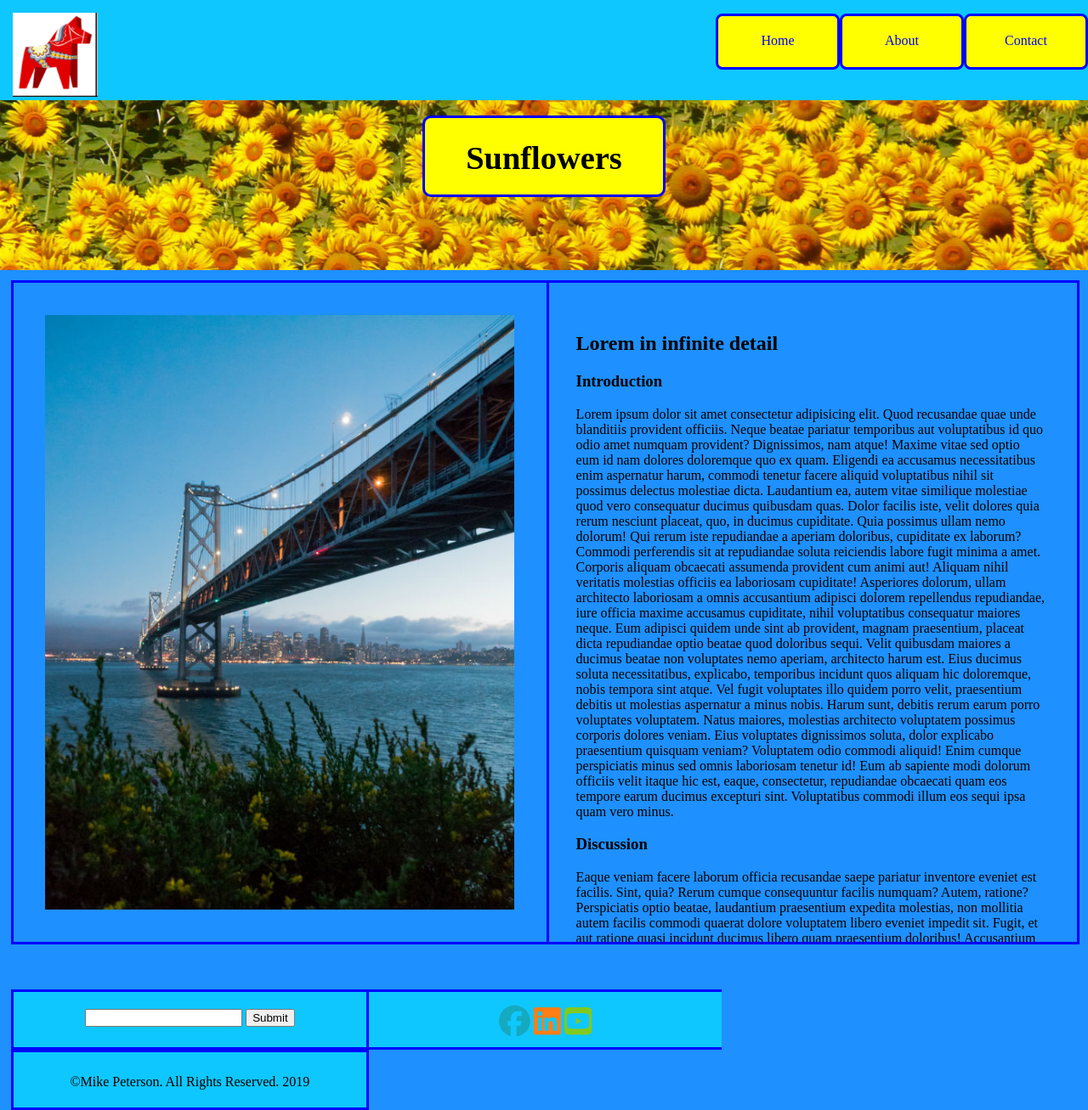
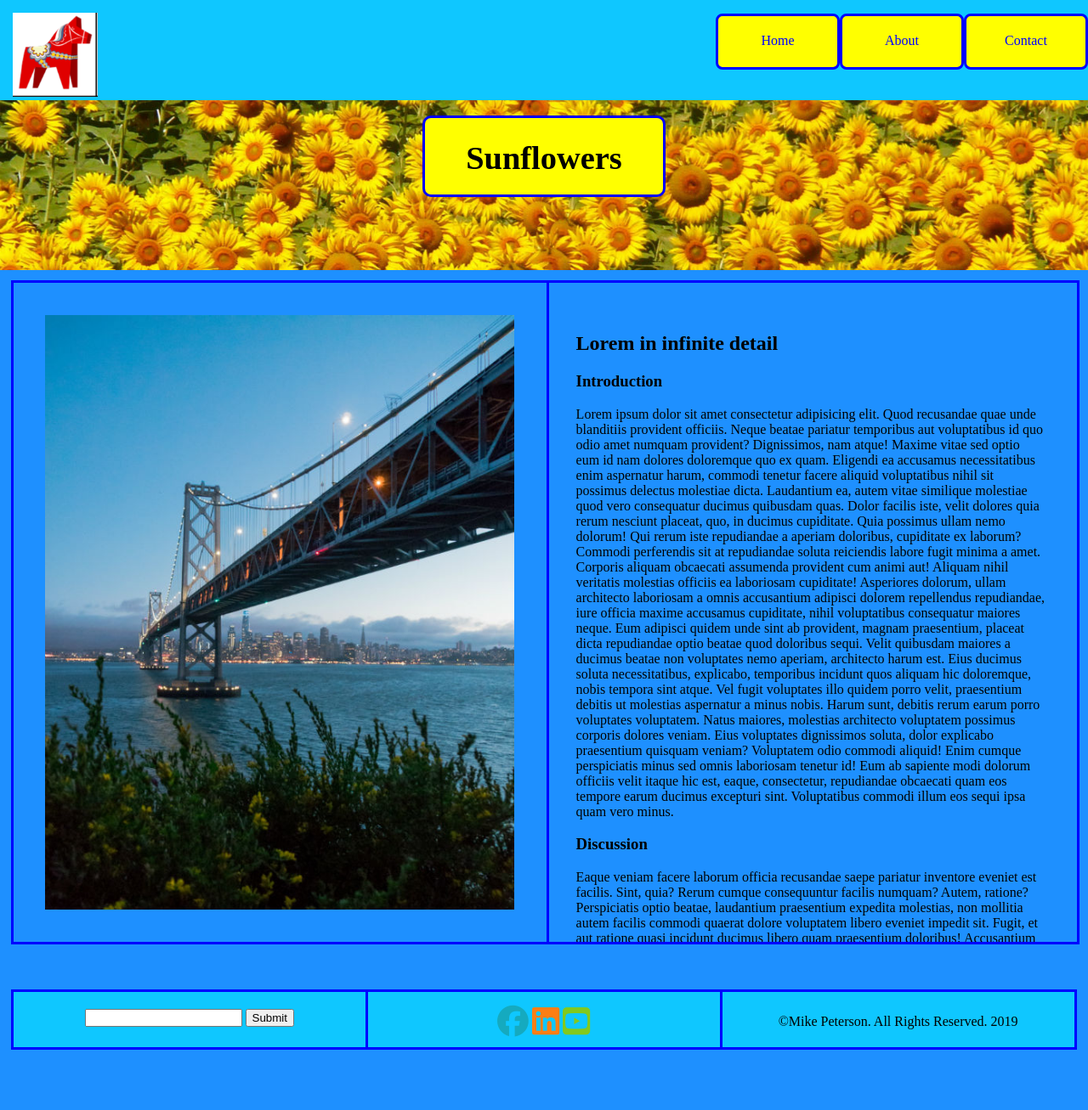
Before and after one commit to mikael-coder/class, a plain HTML site: page index.html in a window 1280 px wide. Shown: the whole page at 85% size. After the commit the page ends 1240 px from the top, so only its background shows below. Drawn offline with Linux system fonts and the light colour scheme.

Commit message:
Adjust footer width for narrow display

```diff
--- a/css/styles.css
+++ b/css/styles.css
@@ -106,7 +106,7 @@ body {
 
 .footer-col {
   float: left;
-  width: 33.1%;
+  width: 33.0%;
   height: 65px;
   margin: 0;
   background-color: rgba(0,255,255,0.5);
```
